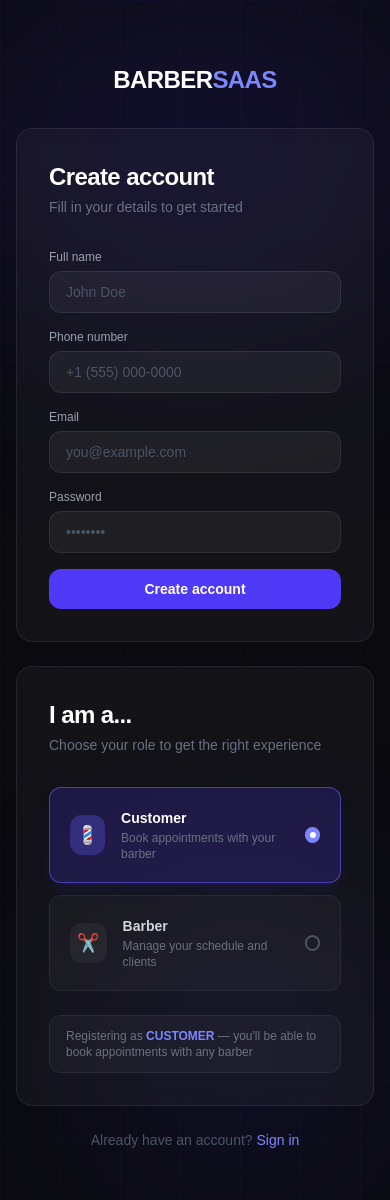
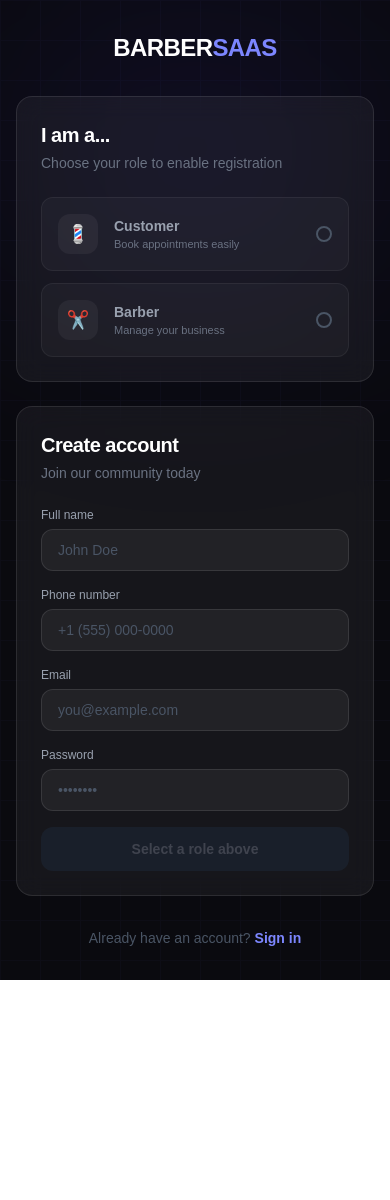
Before and after one commit to xDanyV/barbershop-saas, a Next.js app: page /register in a window 390 px wide. Shown: the top 1200 px of the page. After the commit the page ends 980 px from the top, so only its background shows below. Built offline with nearby package versions, Linux system fonts and the light colour scheme.

Commit message:
refactor login and register flows for responsiveness and role validation

```diff
--- a/app/(auth)/register/page.tsx
+++ b/app/(auth)/register/page.tsx
@@ -7,7 +7,8 @@ import Link from "next/link";
 
 export default function RegisterPage() {
     const router = useRouter();
-    const [role, setRole] = useState<"CUSTOMER" | "BARBER">("CUSTOMER");
+    // 1. Iniciamos el rol como null para obligar a elegir
+    const [role, setRole] = useState<"CUSTOMER" | "BARBER" | null>(null);
     const [form, setForm] = useState({ name: "", phone: "", email: "", password: "" });
     const [error, setError] = useState("");
     const [loading, setLoading] = useState(false);
@@ -18,6 +19,7 @@ export default function RegisterPage() {
 
     const handleSubmit = async (e: React.FormEvent) => {
         e.preventDefault();
+        if (!role) return; // Seguridad extra
         setError("");
         setLoading(true);
 
@@ -45,18 +47,17 @@ export default function RegisterPage() {
     };
 
     return (
-        <main className="min-h-screen bg-[#0a0a0f] flex items-center justify-center px-4 py-16 relative overflow-hidden">
+        <main className="min-h-screen bg-[#0a0a0f] flex items-center justify-center px-4 py-8 md:py-16 relative overflow-hidden">
 
             {/* Background glow */}
-            <div className="absolute top-0 left-1/2 -translate-x-1/2 w-125 h-75 bg-indigo-600/15 blur-[120px] rounded-full pointer-events-none" />
-            <div className="absolute bottom-0 right-0 w-75 h-75 bg-indigo-900/20 blur-[100px] rounded-full pointer-events-none" />
+            <div className="absolute top-0 left-1/2 -translate-x-1/2 w-full max-w-2xl h-75 bg-indigo-600/10 blur-[120px] rounded-full pointer-events-none" />
 
             {/* Grid background */}
             <div
                 className="absolute inset-0 opacity-[0.03]"
                 style={{
                     backgroundImage: `linear-gradient(#6366f1 1px, transparent 1px), linear-gradient(90deg, #6366f1 1px, transparent 1px)`,
-                    backgroundSize: "60px 60px",
+                    backgroundSize: "40px 40px",
                 }}
             />
 
@@ -66,7 +67,6 @@ export default function RegisterPage() {
                 <motion.div
                     initial={{ opacity: 0, y: -20 }}
                     animate={{ opacity: 1, y: 0 }}
-                    transition={{ duration: 0.5 }}
                     className="text-center mb-8"
                 >
                     <Link href="/" className="inline-block text-white font-black text-2xl tracking-tight">
@@ -76,22 +76,84 @@ export default function RegisterPage() {
 
                 <div className="grid md:grid-cols-2 gap-6 items-start">
 
+                    {/* Role selector card - Movido arriba en móvil para que sea lo primero que ven */}
+                    <motion.div
+                        initial={{ opacity: 0, y: 30 }}
+                        animate={{ opacity: 1, y: 0 }}
+                        transition={{ duration: 0.6, delay: 0.1 }}
+                        className="bg-white/5 border border-white/10 rounded-2xl p-6 md:p-8 backdrop-blur-md order-1 md:order-2"
+                    >
+                        <h2 className="text-xl md:text-2xl font-black text-white mb-1 tracking-tight">
+                            I am a...
+                        </h2>
+                        <p className="text-gray-500 text-sm mb-6 md:mb-8">
+                            Choose your role to enable registration
+                        </p>
+
+                        <div className="space-y-3">
+                            {/* Customer option */}
+                            <button
+                                type="button"
+                                onClick={() => setRole("CUSTOMER")}
+                                className={`w-full p-4 md:p-5 rounded-xl border text-left transition-all duration-200 ${role === "CUSTOMER"
+                                    ? "bg-indigo-600/20 border-indigo-500/60 shadow-lg shadow-indigo-900/20"
+                                    : "bg-white/3 border-white/6 hover:bg-white/6"
+                                    }`}
+                            >
+                                <div className="flex items-center gap-4">
+                                    <div className={`w-10 h-10 rounded-xl flex items-center justify-center text-lg ${role === "CUSTOMER" ? "bg-indigo-500/30" : "bg-white/5"}`}>
+                                        💈
+                                    </div>
+                                    <div className="flex-1">
+                                        <p className={`font-bold text-sm ${role === "CUSTOMER" ? "text-white" : "text-gray-400"}`}>Customer</p>
+                                        <p className="text-gray-500 text-[11px] md:text-xs">Book appointments easily</p>
+                                    </div>
+                                    <div className={`w-4 h-4 rounded-full border-2 flex items-center justify-center ${role === "CUSTOMER" ? "border-indigo-400" : "border-gray-600"}`}>
+                                        {role === "CUSTOMER" && <div className="w-2 h-2 rounded-full bg-indigo-400" />}
+                                    </div>
+                                </div>
+                            </button>
+
+                            {/* Barber option */}
+                            <button
+                                type="button"
+                                onClick={() => setRole("BARBER")}
+                                className={`w-full p-4 md:p-5 rounded-xl border text-left transition-all duration-200 ${role === "BARBER"
+                                    ? "bg-indigo-600/20 border-indigo-500/60 shadow-lg shadow-indigo-900/20"
+                                    : "bg-white/3 border-white/6 hover:bg-white/6"
+                                    }`}
+                            >
+                                <div className="flex items-center gap-4">
+                                    <div className={`w-10 h-10 rounded-xl flex items-center justify-center text-lg ${role === "BARBER" ? "bg-indigo-500/30" : "bg-white/5"}`}>
+                                        ✂️
+                                    </div>
+                                    <div className="flex-1">
+                                        <p className={`font-bold text-sm ${role === "BARBER" ? "text-white" : "text-gray-400"}`}>Barber</p>
+                                        <p className="text-gray-500 text-[11px] md:text-xs">Manage your business</p>
+                                    </div>
+                                    <div className={`w-4 h-4 rounded-full border-2 flex items-center justify-center ${role === "BARBER" ? "border-indigo-400" : "border-gray-600"}`}>
+                                        {role === "BARBER" && <div className="w-2 h-2 rounded-full bg-indigo-400" />}
+                                    </div>
+                                </div>
+                            </button>
+                        </div>
+                    </motion.div>
+
                     {/* Form card */}
                     <motion.div
                         initial={{ opacity: 0, y: 30 }}
                         animate={{ opacity: 1, y: 0 }}
-                        transition={{ duration: 0.6, delay: 0.1 }}
-                        className="bg-white/4 border border-white/8 rounded-2xl p-8 backdrop-blur-sm"
+                        transition={{ duration: 0.6, delay: 0.2 }}
+                        className="bg-white/5 border border-white/10 rounded-2xl p-6 md:p-8 backdrop-blur-md order-2 md:order-1"
                     >
-                        <h1 className="text-2xl font-black text-white mb-1 tracking-tight">
+                        <h1 className="text-xl md:text-2xl font-black text-white mb-1 tracking-tight">
                             Create account
                         </h1>
-                        <p className="text-gray-500 text-sm mb-8">
-                            Fill in your details to get started
+                        <p className="text-gray-500 text-sm mb-6 md:mb-8">
+                            Join our community today
                         </p>
 
                         <form onSubmit={handleSubmit} className="space-y-4">
-
                             {[
                                 { name: "name", label: "Full name", placeholder: "John Doe", type: "text" },
                                 { name: "phone", label: "Phone number", placeholder: "+1 (555) 000-0000", type: "text" },
@@ -109,152 +171,53 @@ export default function RegisterPage() {
                                         value={form[field.name as keyof typeof form]}
                                         onChange={handleChange}
                                         required
-                                        className="w-full bg-white/5 border border-white/8 text-white placeholder:text-gray-600 rounded-xl px-4 py-2.5 text-sm focus:outline-none focus:ring-2 focus:ring-indigo-500/50 focus:border-indigo-500/50 transition"
+                                        className="w-full bg-white/5 border border-white/10 text-white placeholder:text-gray-600 rounded-xl px-4 py-2.5 text-sm focus:outline-none focus:ring-2 focus:ring-indigo-500/50 transition-all"
                                     />
                                 </div>
                             ))}
 
                             {error && (
-                                <motion.p
-                                    initial={{ opacity: 0, y: -4 }}
-                                    animate={{ opacity: 1, y: 0 }}
-                                    className="text-red-400 text-xs bg-red-500/10 border border-red-500/20 rounded-lg px-3 py-2"
-                                >
+                                <p className="text-red-400 text-xs bg-red-500/10 border border-red-500/20 rounded-lg px-3 py-2">
                                     {error}
-                                </motion.p>
+                                </p>
                             )}
 
                             <button
                                 type="submit"
-                                disabled={loading}
-                                className="w-full bg-indigo-600 hover:bg-indigo-500 disabled:opacity-60 disabled:cursor-not-allowed text-white font-semibold py-2.5 rounded-xl text-sm transition-colors flex items-center justify-center gap-2 mt-2"
+                                // 2. Lógica de activación: requiere rol elegido y no estar cargando
+                                disabled={loading || !role}
+                                className={`w-full font-bold py-3 rounded-xl text-sm transition-all flex items-center justify-center gap-2 mt-4
+                                    ${!role
+                                        ? "bg-gray-800 text-gray-500 cursor-not-allowed opacity-50"
+                                        : "bg-indigo-600 hover:bg-indigo-500 text-white active:scale-[0.98]"
+                                    }`}
                             >
                                 {loading ? (
                                     <>
                                         <span className="w-4 h-4 border-2 border-white/30 border-t-white rounded-full animate-spin" />
-                                        Creating account...
+                                        Creating...
                                     </>
+                                ) : !role ? (
+                                    "Select a role above"
                                 ) : (
                                     "Create account"
                                 )}
                             </button>
-
                         </form>
                     </motion.div>
-
-                    {/* Role selector card */}
-                    <motion.div
-                        initial={{ opacity: 0, y: 30 }}
-                        animate={{ opacity: 1, y: 0 }}
-                        transition={{ duration: 0.6, delay: 0.2 }}
-                        className="bg-white/4 border border-white/8 rounded-2xl p-8 backdrop-blur-sm"
-                    >
-                        <h2 className="text-2xl font-black text-white mb-1 tracking-tight">
-                            I am a...
-                        </h2>
-                        <p className="text-gray-500 text-sm mb-8">
-                            Choose your role to get the right experience
-                        </p>
-
-                        <div className="space-y-3">
-
-                            {/* Customer option */}
-                            <button
-                                type="button"
-                                onClick={() => setRole("CUSTOMER")}
-                                className={`w-full p-5 rounded-xl border text-left transition-all duration-200 ${role === "CUSTOMER"
-                                    ? "bg-indigo-600/20 border-indigo-500/60 shadow-lg shadow-indigo-900/20"
-                                    : "bg-white/3 border-white/6 hover:bg-white/6 hover:border-white/12"
-                                    }`}
-                            >
-                                <div className="flex items-center gap-4">
-                                    <div className={`w-10 h-10 rounded-xl flex items-center justify-center text-lg transition-colors ${role === "CUSTOMER" ? "bg-indigo-500/30" : "bg-white/5"
-                                        }`}>
-                                        💈
-                                    </div>
-                                    <div>
-                                        <p className={`font-semibold text-sm transition-colors ${role === "CUSTOMER" ? "text-white" : "text-gray-300"
-                                            }`}>
-                                            Customer
-                                        </p>
-                                        <p className="text-gray-500 text-xs mt-0.5">
-                                            Book appointments with your barber
-                                        </p>
-                                    </div>
-                                    <div className={`ml-auto w-4 h-4 rounded-full border-2 flex items-center justify-center transition-colors ${role === "CUSTOMER" ? "border-indigo-400 bg-indigo-400" : "border-gray-600"
-                                        }`}>
-                                        {role === "CUSTOMER" && (
-                                            <div className="w-1.5 h-1.5 rounded-full bg-white" />
-                                        )}
-                                    </div>
-                                </div>
-                            </button>
-
-                            {/* Barber option */}
-                            <button
-                                type="button"
-                                onClick={() => setRole("BARBER")}
-                                className={`w-full p-5 rounded-xl border text-left transition-all duration-200 ${role === "BARBER"
-                                    ? "bg-indigo-600/20 border-indigo-500/60 shadow-lg shadow-indigo-900/20"
-                                    : "bg-white/3 border-white/6 hover:bg-white/6 hover:border-white/12"
-                                    }`}
-                            >
-                                <div className="flex items-center gap-4">
-                                    <div className={`w-10 h-10 rounded-xl flex items-center justify-center text-lg transition-colors ${role === "BARBER" ? "bg-indigo-500/30" : "bg-white/5"
-                                        }`}>
-                                        ✂️
-                                    </div>
-                                    <div>
-                                        <p className={`font-semibold text-sm transition-colors ${role === "BARBER" ? "text-white" : "text-gray-300"
-                                            }`}>
-                                            Barber
-                                        </p>
-                                        <p className="text-gray-500 text-xs mt-0.5">
-                                            Manage your schedule and clients
-                                        </p>
-                                    </div>
-                                    <div className={`ml-auto w-4 h-4 rounded-full border-2 flex items-center justify-center transition-colors ${role === "BARBER" ? "border-indigo-400 bg-indigo-400" : "border-gray-600"
-                                        }`}>
-                                        {role === "BARBER" && (
-                                            <div className="w-1.5 h-1.5 rounded-full bg-white" />
-                                        )}
-                                    </div>
-                                </div>
-                            </button>
-
-                        </div>
-
-                        {/* Selected role indicator */}
-                        <div className="mt-6 px-4 py-3 bg-white/3 border border-white/6 rounded-xl">
-                            <p className="text-xs text-gray-500">
-                                Registering as{" "}
-                                <span className="text-indigo-400 font-semibold">{role}</span>
-                                {role === "BARBER"
-                                    ? " — you'll manage your own availability and services"
-                                    : " — you'll be able to book appointments with any barber"}
-                            </p>
-                        </div>
-
-                    </motion.div>
-
                 </div>
 
                 {/* Login redirect */}
                 <motion.p
                     initial={{ opacity: 0 }}
                     animate={{ opacity: 1 }}
-                    transition={{ duration: 0.5, delay: 0.4 }}
-                    className="text-center text-gray-600 text-sm mt-6"
+                    className="text-center text-gray-600 text-sm mt-8"
                 >
                     Already have an account?{" "}
-                    <Link
-                        href="/login"
-                        className="text-indigo-400 hover:text-indigo-300 font-medium transition-colors"
-                    >
+                    <Link href="/login" className="text-indigo-400 hover:text-indigo-300 font-bold transition-colors">
                         Sign in
                     </Link>
                 </motion.p>
-
             </div>
         </main>
     );
--- a/app/components/DashboardNavbar.tsx
+++ b/app/components/DashboardNavbar.tsx
@@ -1,12 +1,15 @@
 "use client";
 
+import { useState } from "react";
 import { useRouter, usePathname } from "next/navigation";
 import { Toaster, toast } from "react-hot-toast";
-import { motion } from "framer-motion";
+import { motion, AnimatePresence } from "framer-motion";
+import { Menu, X, LogOut } from "lucide-react"; // Usaremos iconos para ahorrar espacio
 
 export default function DashboardNavbar({ role }: { role: string }) {
     const router = useRouter();
     const pathname = usePathname();
+    const [isMenuOpen, setIsMenuOpen] = useState(false);
 
     const menuItems = role === "BARBER"
         ? [
@@ -22,7 +25,9 @@ export default function DashboardNavbar({ role }: { role: string }) {
         await fetch("/api/logout", { method: "POST" });
         router.push("/login");
     };
+
     const handleNavigation = async (path: string) => {
+        setIsMenuOpen(false); // Cerramos el menú al navegar
         if (role === "CUSTOMER" && path === "/dashboard/customer/barbers") {
             try {
                 const response = await fetch("/api/protected/appointments/user");
@@ -34,7 +39,7 @@ export default function DashboardNavbar({ role }: { role: string }) {
                     ).length;
 
                     if (activeCount >= 2) {
-                        toast.error("You can only have a maximum of 2 active appointments.", {
+                        toast.error("Máximo 2 citas activas permitidas.", {
                             id: "limit",
                             icon: '🚫',
                             style: {
@@ -43,7 +48,6 @@ export default function DashboardNavbar({ role }: { role: string }) {
                                 color: '#1e293b',
                                 border: '1px solid #e2e8f0',
                                 fontSize: '14px',
-                                boxShadow: '0 4px 6px -1px rgba(0, 0, 0, 0.1)',
                             },
                         });
                         return;
@@ -61,22 +65,24 @@ export default function DashboardNavbar({ role }: { role: string }) {
             <motion.header
                 initial={{ y: -20, opacity: 0 }}
                 animate={{ y: 0, opacity: 1 }}
-                className="bg-indigo-950 text-white px-8 py-3 flex justify-between items-center shadow-lg border-b border-indigo-800/50 sticky top-0 z-50"
+                className="bg-indigo-950 text-white px-4 sm:px-8 py-3 flex justify-between items-center shadow-lg border-b border-indigo-800/50 sticky top-0 z-50"
             >
-                <div className="flex items-center gap-12">
+                {/* Logo y Menú Desktop */}
+                <div className="flex items-center gap-4 sm:gap-12">
                     <div
                         className="flex items-center gap-2 cursor-pointer"
-                        onClick={() => router.push("/dashboard/customer/home")}
+                        onClick={() => router.push(role === "BARBER" ? "/dashboard/barber" : "/dashboard/customer/home")}
                     >
-                        <div className="w-8 h-8 bg-indigo-500 rounded-lg flex items-center justify-center font-bold shadow-inner">
+                        <div className="w-8 h-8 bg-indigo-500 rounded-lg flex items-center justify-center font-bold shadow-inner flex-shrink-0">
                             B
                         </div>
-                        <h1 className="text-lg font-bold tracking-tighter uppercase">
+                        <h1 className="text-base sm:text-lg font-bold tracking-tighter uppercase">
                             Barber<span className="text-indigo-400">SaaS</span>
                         </h1>
                     </div>
 
-                    <nav className="flex gap-1">
+                    {/* Menú visible solo en Desktop (sm y superior) */}
+                    <nav className="hidden md:flex gap-1">
                         {menuItems.map((item) => {
                             const isActive = pathname === item.path;
                             return (
@@ -99,16 +105,56 @@ export default function DashboardNavbar({ role }: { role: string }) {
                     </nav>
                 </div>
 
-                <div className="flex items-center gap-4">
+                {/* Acciones y Botón Mobile */}
+                <div className="flex items-center gap-2 sm:gap-4">
+                    {/* Botón Logout Desktop */}
                     <motion.button
                         whileHover={{ scale: 1.05 }}
                         whileTap={{ scale: 0.95 }}
                         onClick={handleLogout}
-                        className="text-xs font-semibold bg-white/10 hover:bg-red-500/20 hover:text-red-300 border border-white/10 hover:border-red-500/50 px-4 py-2 rounded-lg transition-all"
+                        className="hidden sm:flex items-center gap-2 text-xs font-semibold bg-white/10 hover:bg-red-500/20 hover:text-red-300 border border-white/10 hover:border-red-500/50 px-4 py-2 rounded-lg transition-all"
                     >
                         Cerrar Sesión
                     </motion.button>
+
+                    {/* Botón Hamburguesa Mobile */}
+                    <button
+                        onClick={() => setIsMenuOpen(!isMenuOpen)}
+                        className="md:hidden p-2 text-indigo-300 hover:text-white"
+                    >
+                        {isMenuOpen ? <X size={24} /> : <Menu size={24} />}
+                    </button>
                 </div>
+
+                {/* Menú Mobile (AnimatePresence para animar entrada/salida) */}
+                <AnimatePresence>
+                    {isMenuOpen && (
+                        <motion.div
+                            initial={{ opacity: 0, height: 0 }}
+                            animate={{ opacity: 1, height: "auto" }}
+                            exit={{ opacity: 0, height: 0 }}
+                            className="absolute top-full left-0 right-0 bg-indigo-900 border-b border-indigo-800 md:hidden flex flex-col p-4 gap-2"
+                        >
+                            {menuItems.map((item) => (
+                                <button
+                                    key={item.path}
+                                    onClick={() => handleNavigation(item.path)}
+                                    className={`px-4 py-3 text-left rounded-lg text-sm font-medium ${pathname === item.path ? "bg-indigo-500 text-white" : "text-indigo-200"
+                                        }`}
+                                >
+                                    {item.name}
+                                </button>
+                            ))}
+                            <hr className="border-indigo-800 my-1" />
+                            <button
+                                onClick={handleLogout}
+                                className="px-4 py-3 text-left text-red-400 text-sm font-bold flex items-center gap-2"
+                            >
+                                <LogOut size={16} /> Cerrar Sesión
+                            </button>
+                        </motion.div>
+                    )}
+                </AnimatePresence>
             </motion.header>
             <Toaster position="top-right" />
         </>
```
Also changed, not shown: app/(auth)/login/page.tsx (+22 -20 lines), app/page.tsx (+16 -14 lines).
